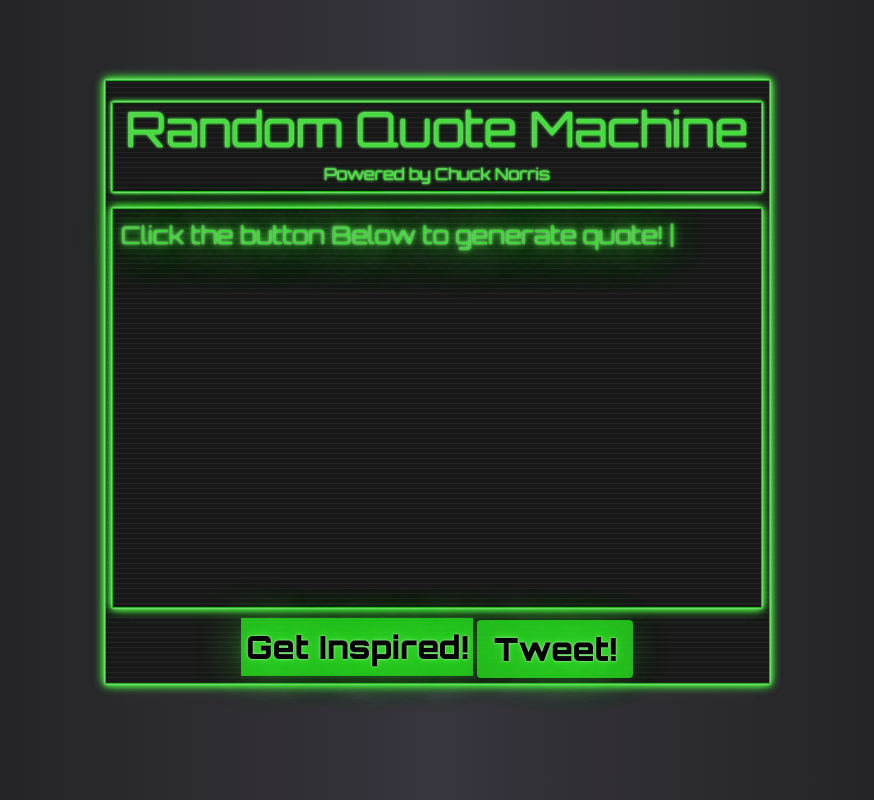
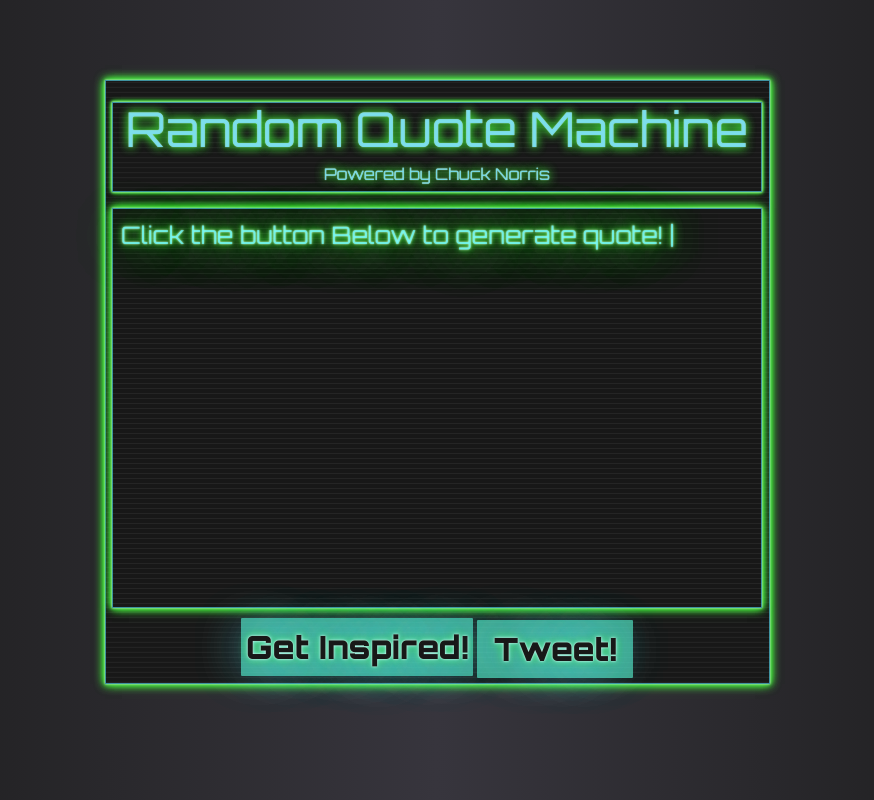
Before and after one commit to yuchiu/random-quote-machine, a website: page index.html in a window 1280 px wide. Shown: the whole page, without its empty margins (203-1077 px from the left). Drawn offline with nearby package versions, Linux system fonts and the light colour scheme; a web font is replaced by a local one.

Commit message:
changed glowing color added frames surround entire machine

```diff
--- a/css/machine.css
+++ b/css/machine.css
@@ -4,7 +4,7 @@
     background-color: #181818;
     background: repeating-linear-gradient(180deg, #252525 0%, #252525 10%, #181818 0%, #181818 50%) 0 / 10px 10px;
 
-    border: rgba(38, 214, 29, 0.83) 1px solid;
+    border: rgba(81, 198, 219, 0.7) 1px solid;
     -webkit-box-shadow: 0 0 2px #e6f9e6,0 0 5px #3cd834, 0 0 5px #3cd834, 0 0 10px #4bf742, 0 0 10px #4bf742;
     -moz-box-shadow:   0 0 2px #e6f9e6,0 0 5px #3cd834, 0 0 5px #3cd834, 0 0 10px #4bf742, 0 0 10px #4bf742;
     box-shadow:    0 0 2px #e6f9e6,0 0 5px #3cd834, 0 0 5px #3cd834, 0 0 10px #4bf742, 0 0 10px #4bf742;
@@ -28,14 +28,14 @@
     max-height: 400px;
     background-color: #181818;
     background: repeating-linear-gradient(180deg, #252525 0%, #252525 10%, #181818 0%, #181818 50%) 0 / 10px 10px;
-    border: rgba(38, 214, 29, 0.83) 1px solid;
+    border: rgba(81, 198, 219, 0.7) 1px solid;
     -webkit-box-shadow:  0 0 2px #e6f9e6,0 0 5px #3cd834, 0 0 5px #3cd834, 0 0 10px #4bf742, 0 0 10px #4bf742;
     -moz-box-shadow:   0 0 2px #e6f9e6,0 0 5px #3cd834, 0 0 5px #3cd834, 0 0 10px #4bf742, 0 0 10px #4bf742;
     box-shadow:    0 0 2px #e6f9e6,0 0 5px #3cd834, 0 0 5px #3cd834, 0 0 10px #4bf742, 0 0 10px #4bf742;
 }
 #quote {
     font-size: 2em;
-    color: rgba(38, 214, 29, 0.83);
+    color: rgba(90, 252, 252, 0.7);
     text-shadow:  0 0 2px #e6f9e6,0 0 5px #3cd834, 0 0 10px #3cd834, 0 0 50px #4bf742, 0 0 50px #4bf742;
     width: 100%;
     text-align: left;
@@ -62,8 +62,8 @@
     }
   }
 .machine-btn{
-    color: #000;
-    text-shadow:  0 0 2px #e6f9e6,0 0 5px #3cd834, 0 0 10px #3cd834, 0 0 50px #4bf742, 0 0 50px #4bf742;
+    color: #181818;
+    text-shadow:  0 0 2px #e6f9e6,0 0 5px #89ecff, 0 0 10px #3cd834, 0 0 50px #60e6ff, 0 0 50px #60e6ff;
     text-decoration: none;
     -webkit-transition: all 0.5s;
     -moz-transition: all 0.5s;
@@ -71,17 +71,17 @@
     font-family: Orbitron;
     font-weight: bold;
     font-size: 2em;
-    background:rgba(38, 214, 29, 0.83);
-
-    -webkit-transition: all 700ms cubic-bezier(0.390, 0.500, 0.150, 1.360);
-    -moz-transition: all 700ms cubic-bezier(0.390, 0.500, 0.150, 1.360);
-    -ms-transition: all 700ms cubic-bezier(0.390, 0.500, 0.150, 1.360);
-    -o-transition: all 700ms cubic-bezier(0.390, 0.500, 0.150, 1.360);
-    transition: all 700ms cubic-bezier(0.390, 0.500, 0.150, 1.360);
+    background: rgba(89, 252, 216, 0.6);
+    border-radius:1px;
+    -webkit-transition: all 1000ms cubic-bezier(0.390, 0.500, 0.150, 1.360);
+    -moz-transition: all 1000ms cubic-bezier(0.390, 0.500, 0.150, 1.360);
+    -ms-transition: all 1000ms cubic-bezier(0.390, 0.500, 0.150, 1.360);
+    -o-transition: all 1000ms cubic-bezier(0.390, 0.500, 0.150, 1.360);
+    transition: all 1000ms cubic-bezier(0.390, 0.500, 0.150, 1.360);
 }
 .machine-btn:hover{
     color: rgba(255, 255, 255, 0.85);
-    box-shadow: #153156 0 0px 0px 40px inset;
+    box-shadow: #155635 0 0px 0px 40px inset;
     -webkit-animation: buttonGlow 1.5s ease-in-out infinite alternate;
     -moz-animation: buttonGlow 1.5s ease-in-out infinite alternate;
     animation: buttonGlow 1.5s ease-in-out infinite alternate;
@@ -90,7 +90,7 @@
     margin-top:10px;
     background: transparent;
     border: none;
-    background:rgba(38, 214, 29, 0.83);
+    background: rgba(89, 252, 216, 0.6);
     padding:5px;
   }
 #tweetBtn{
--- a/css/main.css
+++ b/css/main.css
@@ -18,9 +18,9 @@ body {
     margin: 1em auto;
     font-weight: bold;
     width: 800px;
-    border: rgba(38, 214, 29, 0.83) 1px solid;
-    color: rgba(38, 214, 29, 0.83);
-    text-shadow: 0 0 1px #e6f9e6, 0 0 3px #3cd834, 0 0 3px #3cd834;
+    border: rgba(81, 198, 219, 0.7) 1px solid;
+    color: rgba(90, 214, 237, 0.75);
+    text-shadow: 0 0 1px #e6f9e6, 0 0 10px #3cd834, 0 0 10px #3cd834;
 
     -webkit-box-shadow: 0 0 2px #e6f9e6, 0 0 3px #3cd834, 0 0 3px #3cd834, 0 0 5px #4bf742, 0 0 5px #4bf742;
     -moz-box-shadow: 0 0 2px #e6f9e6, 0 0 3px #3cd834, 0 0 3px #3cd834, 0 0 5px #4bf742, 0 0 5px #4bf742;
```
